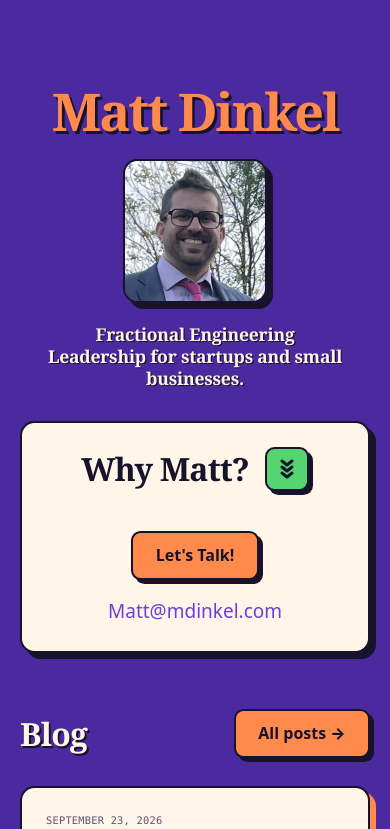
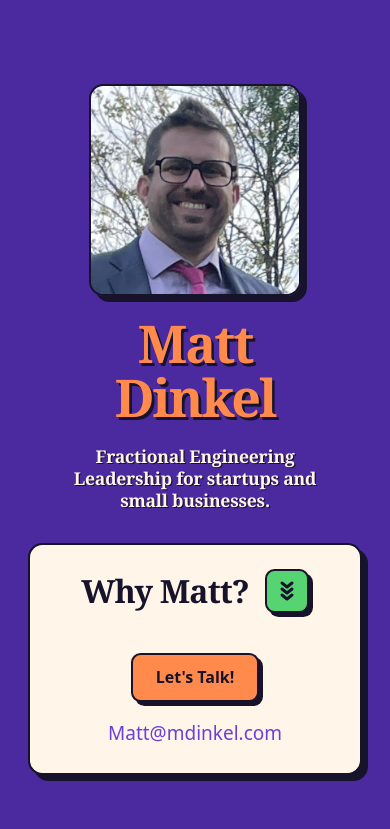
Before and after one commit to dinkzilla/professional-website, a SvelteKit app: page / in a window 390 px wide. Shown: the top 829 px of the page. Built offline with nearby package versions, Linux system fonts and the light colour scheme; a web font is replaced by a local one.

Commit message:
adjust mobile layout

```diff
--- a/src/app.css
+++ b/src/app.css
@@ -71,7 +71,7 @@ img {
 .page {
 	max-width: var(--page);
 	margin-inline: auto;
-	padding: clamp(3rem, 10vh, 6rem) 1.25rem clamp(3rem, 8vw, 5rem);
+	padding: clamp(3.5rem, 10vh, 6rem) 1.75rem clamp(3.5rem, 8vw, 5rem);
 }
 
 /* Lines the title and tagline up with the text inside the boxes below. */
--- a/src/routes/+page.svelte
+++ b/src/routes/+page.svelte
@@ -81,8 +81,8 @@
 
 <div class="page">
 	<header class="page-header">
+		<img class="photo" src="/matt-dinkel.png" alt="Matt Dinkel" width="512" height="512" />
 		<h1 class="page-title">{site.name}</h1>
-		<img class="photo" src="/matt-dinkel.png" alt="Matt Dinkel" width="512" height="512" />
 		<p class="tagline">
 			Fractional Engineering Leadership for startups and small businesses.
 		</p>
@@ -221,7 +221,7 @@
 </div>
 
 <style>
-	/* Stacked and centred on phones (name, photo, tagline); on wider screens the photo
+	/* Stacked and centred on phones (photo, name, tagline); on wider screens the photo
 	   sits to the right of the centred name and tagline. */
 	.page-header {
 		display: grid;
@@ -236,8 +236,9 @@
 	}
 
 	.photo {
-		width: 9rem;
-		height: 9rem;
+		width: 75%;
+		height: auto;
+		aspect-ratio: 1;
 		border: 2px solid var(--ink);
 		border-radius: 0.9rem;
 		box-shadow: 6px 6px 0 var(--ink);
```
